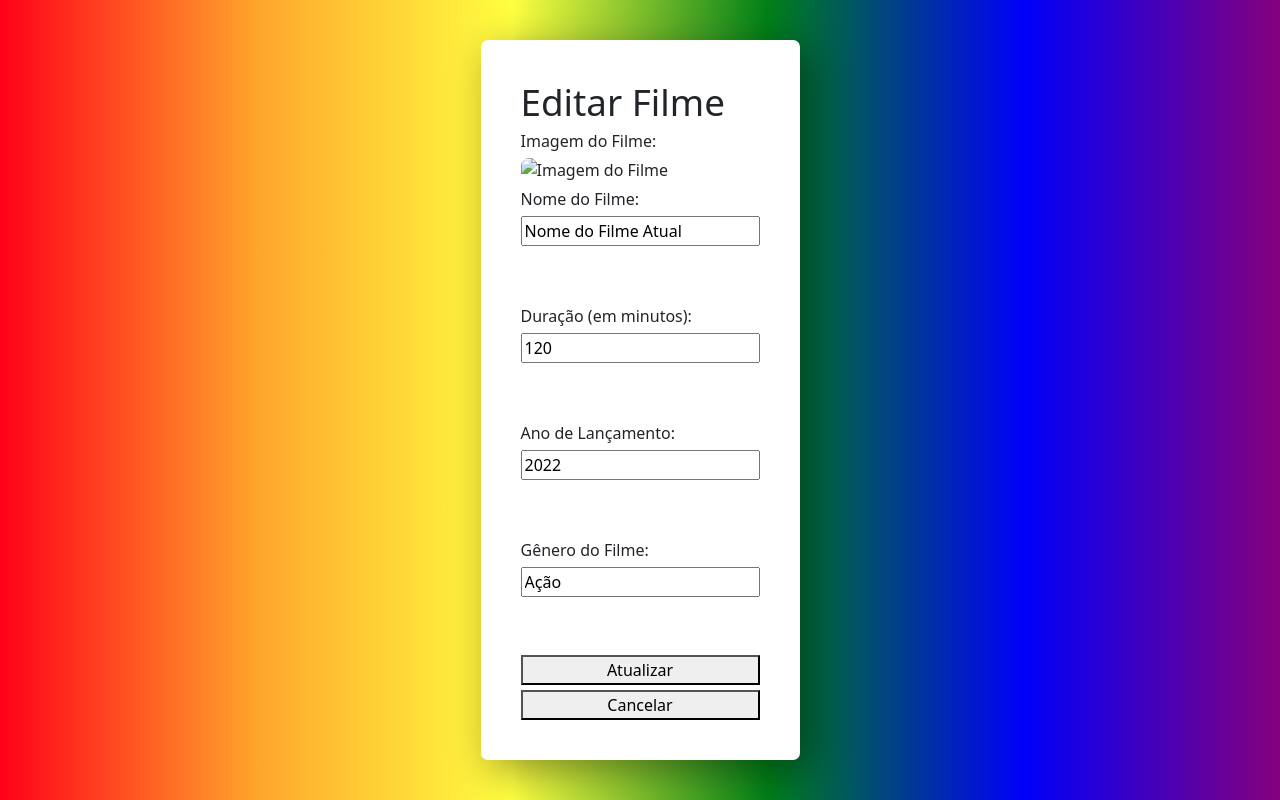
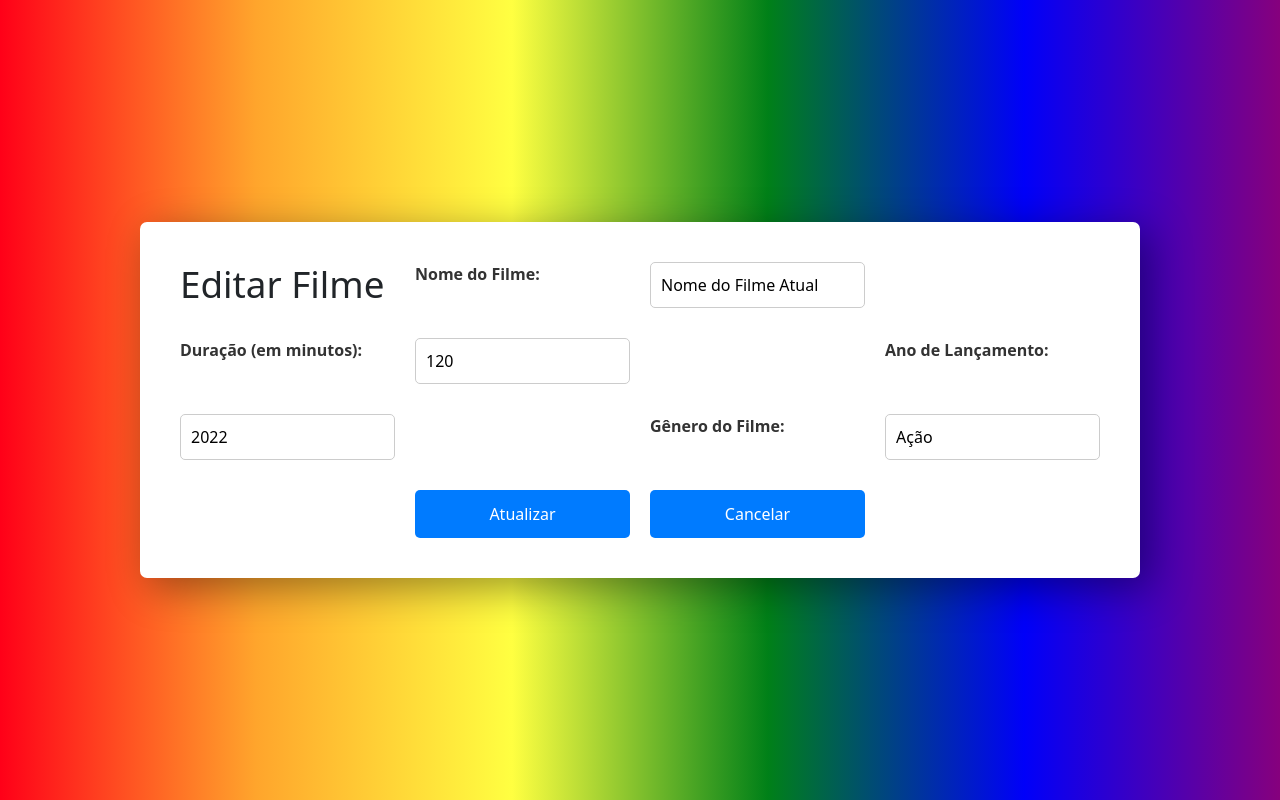
Before and after one commit to nathalia-santos/projetoimpactafront, a website: page src/template/atualizar.html in a window 1280 px wide. Drawn offline with nearby package versions, Linux system fonts and the light colour scheme.

Commit message:
ajustando função de excluir e tela de atualizar

```diff
--- a/src/assets/atualizar.css
+++ b/src/assets/atualizar.css
@@ -29,7 +29,7 @@
     font-size: 2.3em;
   }
 
-  #atualizar-filme-form {
+  #editar-filme-form {
     max-width: 1000px;
     margin: 20px auto;
     display: grid;
@@ -37,15 +37,15 @@
     gap: 20px;
 }
 
-#atualizar-filme-form label {
+#editar-filme-form label {
     display: block;
     font-weight: bold;
     margin-bottom: 5px;
     color: #333;
 }
 
-#atualizar-filme-form input[type="text"],
-#atualizar-filme-form input[type="number"] {
+#editar-filme-form input[type="text"],
+#editar-filme-form input[type="number"] {
     width: 100%;
     padding: 10px;
     margin-bottom: 10px;
@@ -54,7 +54,7 @@
     box-sizing: border-box;
 }
 
-#atualizar-filme-form button {
+#editar-filme-form button {
     width: 100%;
     padding: 10px;
     background-color: #007bff;
@@ -65,7 +65,7 @@
     transition: background-color 0.3s ease;
 }
 
-#atualizar-filme-form button:hover {
+#editar-filme-form button:hover {
     background-color: #0056b3;
 }
 
@@ -83,8 +83,3 @@
     background-color: #28a745;
     font-size: large;
 }
-#imagem {
-    width: 100%;
-    height: auto;
-    border-radius: 8px 8px 0 0;
-}
--- a/src/js/atualizar.js
+++ b/src/js/atualizar.js
@@ -23,7 +23,6 @@ function preencherFormulario(idFilme) {
             document.getElementById("ano").value = data.year;
             const generos = Array.isArray(data.genres) ? data.genres.map(gen => gen.name).join(', ') : data.genres;
             document.getElementById("genero").value = generos;
-            document.getElementById("imagem").src = data.imageUrl;
         })
         .catch(error => {
             console.error('Erro:', error);
--- a/src/js/excluir.js
+++ b/src/js/excluir.js
@@ -14,7 +14,6 @@ function excluirFilme(idFilme) {
     })
     .then(data => {
         console.log('Filme excluído com sucesso:', data);
-        // Exibir mensagem de sucesso
         document.getElementById("mensagemSucesso").innerText = "Filme excluído com sucesso!";
         document.getElementById("mensagemSucesso").style.display = "block";
         document.getElementById("mensagemErro").style.display = "none";
--- a/src/template/atualizar.html
+++ b/src/template/atualizar.html
@@ -13,9 +13,6 @@
     <div class="page" class="formLista">
         <form id="editar-filme-form" class="formLista">
             <h1>Editar Filme</h1>
-
-            <label for="imagem">Imagem do Filme:</label>
-            <img id="imagem" src="" alt="Imagem do Filme">
 
             <label for="nome">Nome do Filme:</label>
             <input type="text" id="nome" name="nome" value="Nome do Filme Atual"><br><br>
```
